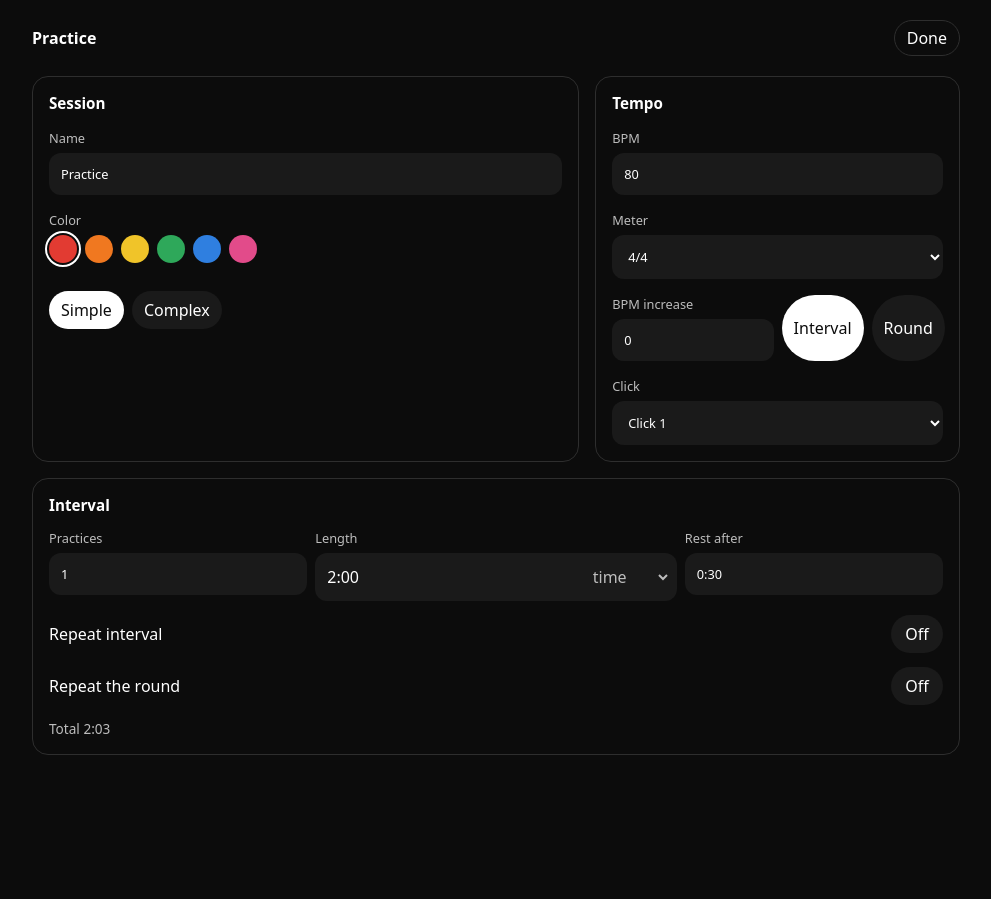
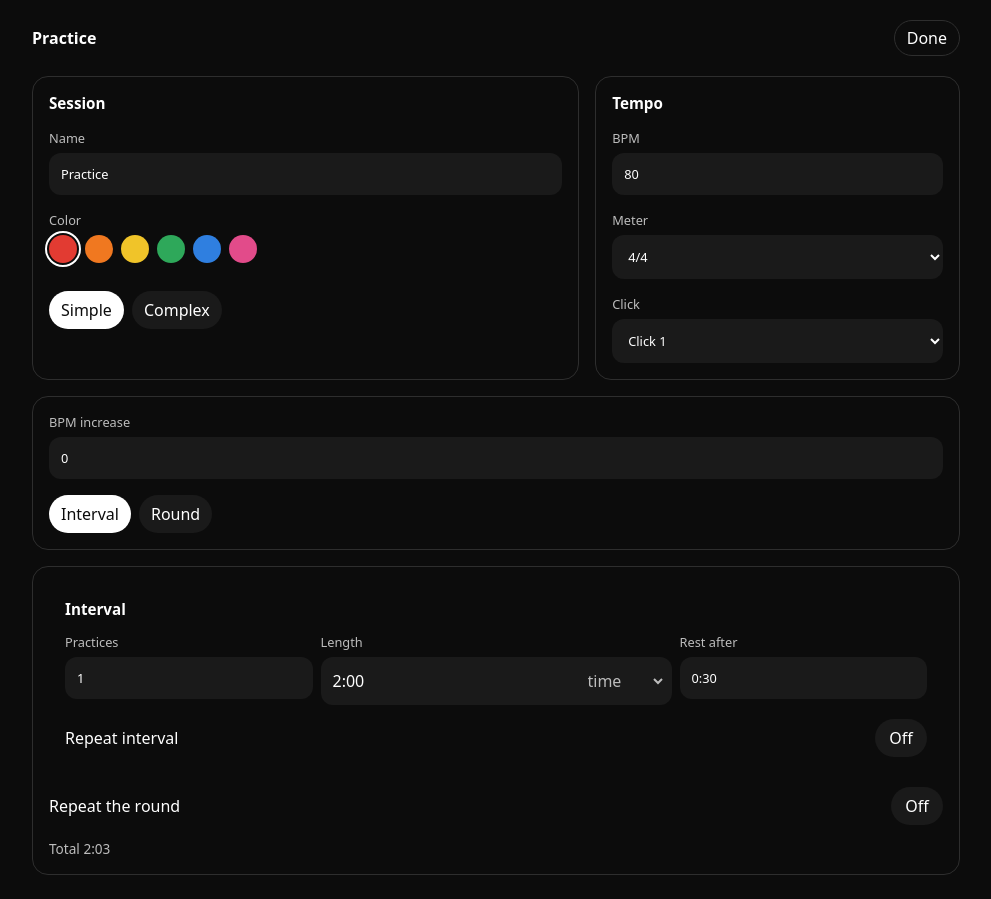
Before and after one commit to bycarlosgamez/metronome, a React (Vite) app: page / in a window 1280 px wide. Both pictures are taken after a click on the button "Edit". Shown: the whole page, without its empty margins (144-1135 px from the left). Before the commit the page ends 800 px from the top, so only its background shows below. Built offline with nearby package versions, Linux system fonts and the light colour scheme.

Commit message:
Choose whether Complex raises the BPM each cycle or each round.

```diff
--- a/src/Edit.tsx
+++ b/src/Edit.tsx
@@ -1,7 +1,7 @@
 import { useEffect, useRef, useState } from "react"
 import { expandSession } from "./expandSession"
 import { formatClock, formatDuration, parseDuration } from "./format"
-import { clampSession, cyclesFromSimple, freshSimple, sessionTitle } from "./session"
+import { clampSession, cycleGroupFromSimple, cyclesFromSimple, freshComplex, freshSimple, sessionTitle } from "./session"
 import { CLICKS, COLORS, METERS, type ClickId, type Cycle, type Length, type Meter, type Session } from "./types"
 
 function lengthText(length: Length): string {
@@ -113,6 +113,8 @@ function SimpleFields(props: { session: Session; commit(session: Session): void
 
   return (
     <>
+      <div className="sub-card">
+        <p className="card-title">Interval</p>
         <div className="interval-row">
           <DraftField label="Practices" value={String(pattern.practices)} onCommit={(text) => patch({ practices: Number(text) })} />
           <LengthField
@@ -132,6 +134,7 @@ function SimpleFields(props: { session: Session; commit(session: Session): void
         {pattern.stepTempo && (
           <DraftField label="Times" value={String(pattern.times)} onCommit={(text) => patch({ times: Number(text) })} />
         )}
+      </div>
       <div className="switch-row">
         <span>Repeat the round</span>
         <button type="button" className="switch" aria-label="Repeat the round" aria-pressed={pattern.repeatRound} onClick={() => patch({ repeatRound: !pattern.repeatRound })}>
@@ -264,7 +267,11 @@ export function Edit(props: {
     if (session.type === "complex") {
       commit({ ...session, simple: freshSimple() })
     } else {
-      commit({ ...session, cycles: cyclesFromSimple(session, () => crypto.randomUUID()) })
+      commit({
+        ...session,
+        cycles: cyclesFromSimple(session, () => crypto.randomUUID()),
+        complex: freshComplex(),
+      })
     }
     props.onDone()
   }
@@ -282,11 +289,17 @@ export function Edit(props: {
       return
     }
     if (type === "complex") {
+      const pattern = session.simple
       commit({
         ...session,
         type: "complex",
-        every: session.simple.practices,
-        cycles: cyclesFromSimple(session, () => crypto.randomUUID()),
+        cycles: cycleGroupFromSimple(session, () => crypto.randomUUID()),
+        complex: {
+          increaseEvery: pattern.increaseEvery,
+          repeatRound: pattern.repeatRound,
+          rounds: pattern.rounds,
+          restBetweenSec: pattern.restBetweenSec,
+        },
       })
       return
     }
@@ -347,29 +360,6 @@ export function Edit(props: {
               ))}
             </select>
           </label>
-          <div className="increase-row">
-            <DraftField label="BPM increase" value={String(session.bpmIncrease)} onCommit={(text) => commit({ ...session, bpmIncrease: Number(text) })} />
-            {session.type === "complex" ? (
-              <DraftField label="Every" value={String(session.every)} onCommit={(text) => commit({ ...session, every: Number(text) })} />
-            ) : (
-              <div className="type-switch" role="group" aria-label="Increase every">
-                <button
-                  type="button"
-                  aria-pressed={session.simple.increaseEvery !== "round"}
-                  onClick={() => commit({ ...session, simple: { ...session.simple, increaseEvery: "interval" } })}
-                >
-                  Interval
-                </button>
-                <button
-                  type="button"
-                  aria-pressed={session.simple.increaseEvery === "round"}
-                  onClick={() => commit({ ...session, simple: { ...session.simple, increaseEvery: "round" } })}
-                >
-                  Round
-                </button>
-              </div>
-            )}
-          </div>
           <label>
             Click
             <select
@@ -384,15 +374,59 @@ export function Edit(props: {
           </label>
         </section>
       </div>
+      <section className="editor-card increase-card">
+        <DraftField label="BPM increase" value={String(session.bpmIncrease)} onCommit={(text) => commit({ ...session, bpmIncrease: Number(text) })} />
+        <div className="type-switch" role="group" aria-label="Increase every">
+          <button
+            type="button"
+            aria-pressed={(session.type === "complex" ? session.complex.increaseEvery : session.simple.increaseEvery) !== "round"}
+            onClick={() => commit(session.type === "complex"
+              ? { ...session, complex: { ...session.complex, increaseEvery: "interval" } }
+              : { ...session, simple: { ...session.simple, increaseEvery: "interval" } })}
+          >
+            Interval
+          </button>
+          <button
+            type="button"
+            aria-pressed={(session.type === "complex" ? session.complex.increaseEvery : session.simple.increaseEvery) === "round"}
+            onClick={() => commit(session.type === "complex"
+              ? { ...session, complex: { ...session.complex, increaseEvery: "round" } }
+              : { ...session, simple: { ...session.simple, increaseEvery: "round" } })}
+          >
+            Round
+          </button>
+        </div>
+      </section>
       {session.type === "simple" ? (
         <section className="editor-builder">
-          <p className="card-title">Interval</p>
           <SimpleFields session={session} commit={commit} />
           <p className="total">Total {formatClock(totalSec)}</p>
         </section>
       ) : (
-        <section className="cycle-list">
+        <section className="editor-builder">
+          <div className="sub-card">
+            <div className="cycle-list">
               <CycleList session={session} commit={commit} />
+            </div>
+          </div>
+          <div className="switch-row">
+            <span>Repeat the round</span>
+            <button
+              type="button"
+              className="switch"
+              aria-label="Repeat the round"
+              aria-pressed={session.complex.repeatRound}
+              onClick={() => commit({ ...session, complex: { ...session.complex, repeatRound: !session.complex.repeatRound } })}
+            >
+              {session.complex.repeatRound ? "On" : "Off"}
+            </button>
+          </div>
+          {session.complex.repeatRound && (
+            <div className="pair-row">
+              <DraftField label="Rounds" value={String(session.complex.rounds)} onCommit={(text) => commit({ ...session, complex: { ...session.complex, rounds: Number(text) } })} />
+              <DraftField label="Between" value={formatDuration(session.complex.restBetweenSec)} onCommit={(text) => commit({ ...session, complex: { ...session.complex, restBetweenSec: parseDuration(text) } })} />
+            </div>
+          )}
           <p className="total">Total {formatClock(totalSec)}</p>
         </section>
       )}
--- a/src/Practice.tsx
+++ b/src/Practice.tsx
@@ -86,26 +86,35 @@ export function Practice(props: {
     if (typed === null || target === null || typed === target.baseline) return
     const seconds = Math.max(1, parseDuration(typed))
     const session = props.session
-    if (target.kind === "rest") {
-      if (session.type === "complex") {
+    if (session.type === "complex") {
+      if (target.kind === "rest" && target.restRole === "between") {
         props.onChange(clampSession({
           ...session,
-          cycles: session.cycles.map((cycle, index) => index === target.cycleIndex ? { ...cycle, restSec: Math.max(0, parseDuration(typed)) } : cycle),
+          complex: { ...session.complex, restBetweenSec: Math.max(0, parseDuration(typed)) },
         }))
         return
       }
+      const cycleIndex = target.cycleIndex % session.cycles.length
+      if (target.kind === "rest") {
+        props.onChange(clampSession({
+          ...session,
+          cycles: session.cycles.map((cycle, index) => index === cycleIndex ? { ...cycle, restSec: Math.max(0, parseDuration(typed)) } : cycle),
+        }))
+        return
+      }
+      const length = { unit: "time" as const, seconds }
+      props.onChange(clampSession({
+        ...session,
+        cycles: session.cycles.map((cycle, index) => index === cycleIndex ? { ...cycle, length } : cycle),
+      }))
+      return
+    }
+    if (target.kind === "rest") {
       const key = target.restRole === "between" ? "restBetweenSec" : "restAfterSec"
       props.onChange(clampSession({ ...session, simple: { ...session.simple, [key]: Math.max(0, parseDuration(typed)) } }))
       return
     }
     const length = { unit: "time" as const, seconds }
-    if (session.type === "complex") {
-      props.onChange(clampSession({
-        ...session,
-        cycles: session.cycles.map((cycle, index) => index === target.cycleIndex ? { ...cycle, length } : cycle),
-      }))
-      return
-    }
     props.onChange(clampSession({ ...session, simple: { ...session.simple, length } }))
   }
 
@@ -116,12 +125,22 @@ export function Practice(props: {
     bpmTarget.current = null
     if (typed === null || target === null || Number(typed) === Number(target.baseline)) return
     const session = props.session
-    const cycle = session.cycles[target.cycleIndex]
+    const cycleIndex = target.cycleIndex % Math.max(1, session.cycles.length)
+    const cycle = session.cycles[cycleIndex]
     if (session.type === "complex" && cycle?.bpm !== undefined) {
       props.onChange(clampSession({
         ...session,
-        cycles: session.cycles.map((item, index) => index === target.cycleIndex ? { ...item, bpm: Number(typed) } : item),
+        cycles: session.cycles.map((item, index) => index === cycleIndex ? { ...item, bpm: Number(typed) } : item),
       }))
+      return
+    }
+    if (session.type === "complex") {
+      const count = Math.max(1, session.cycles.length)
+      const round = Math.floor(target.cycleIndex / count)
+      const index = target.cycleIndex % count
+      const step = session.complex.increaseEvery === "round" ? round : index
+      const bpm = Number(typed) - session.bpmIncrease * Math.max(0, step)
+      props.onChange(clampSession({ ...session, bpm }))
       return
     }
     const every = session.type === "simple" ? session.simple.practices : session.every
--- a/src/app.css
+++ b/src/app.css
@@ -54,8 +54,11 @@ h1 { font-size: 1rem; font-weight: 600; margin: 0; }
 .increase-row { display: flex; gap: 8px; }
 .increase-row > * { flex: 1; min-width: 0; }
 .editor-card .color-field { margin-bottom: 12px; }
-.type-switch { display: flex; gap: 8px; }
+.type-switch { display: flex; gap: 8px; align-items: center; align-self: flex-start; }
+.type-switch button { flex: none; width: auto; }
+.increase-card { margin: 16px 16px 0; }
 .editor-builder { display: flex; flex-direction: column; gap: 14px; margin: 16px 16px 24px; border: 1px solid var(--line); border-radius: var(--radius-card); padding: 16px; }
+.sub-card { display: flex; flex-direction: column; gap: 14px; background: var(--surface-raised); border-radius: var(--radius-card); padding: 16px; }
 .interval-row { display: grid; grid-template-columns: 1fr 1.4fr 1fr; gap: 8px; }
 .pair-row { display: grid; grid-template-columns: 1fr 1fr; gap: 8px; }
 .stacked-field { display: flex; flex-direction: column; gap: 6px; }
@@ -64,7 +67,7 @@ h1 { font-size: 1rem; font-weight: 600; margin: 0; }
 .length-box input { flex: 1; min-width: 0; width: auto; background: transparent; }
 .length-box select { width: auto; background: transparent; color: var(--ink-muted); padding-left: 8px; padding-right: 28px; margin-right: 6px; }
 .switch-row { display: flex; justify-content: space-between; align-items: center; color: var(--ink); }
-.cycle-list { display: flex; flex-direction: column; gap: 8px; padding: 16px 16px 24px; }
+.cycle-list { display: flex; flex-direction: column; gap: 8px; margin: 0; padding: 0; }
 .cycle-row { display: grid; grid-template-columns: auto 1fr 1fr auto; gap: 12px; align-items: end; border: 1px solid var(--line); border-radius: var(--radius-card); padding: 14px 16px; }
 .cycle-row > * { min-width: 0; }
 .cycle-index { padding-bottom: 12px; font-weight: 600; }
```
Also changed, not shown: 2 other files (tests, documents, lock files or other folders). Lines whose indentation alone changed are shown as unchanged.
